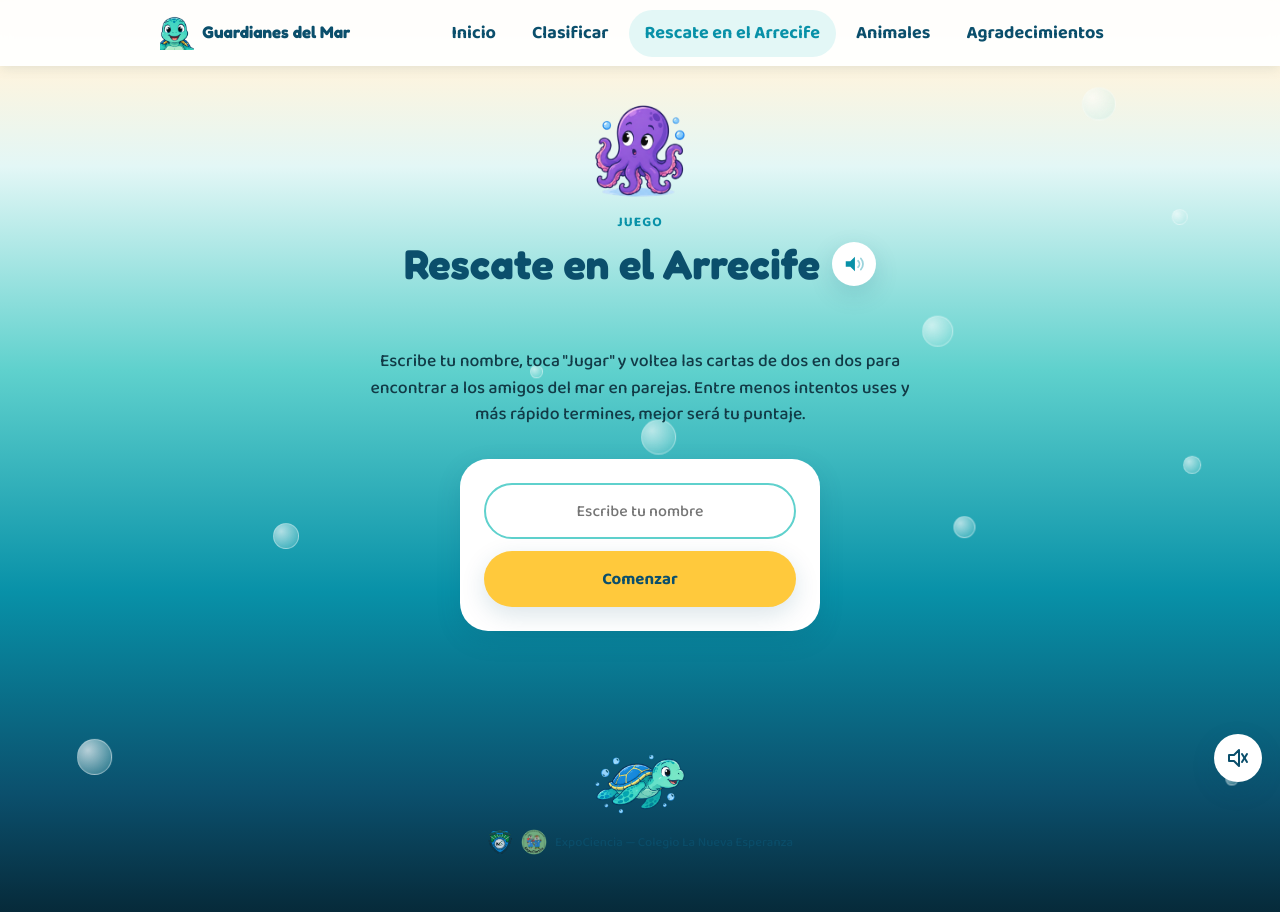
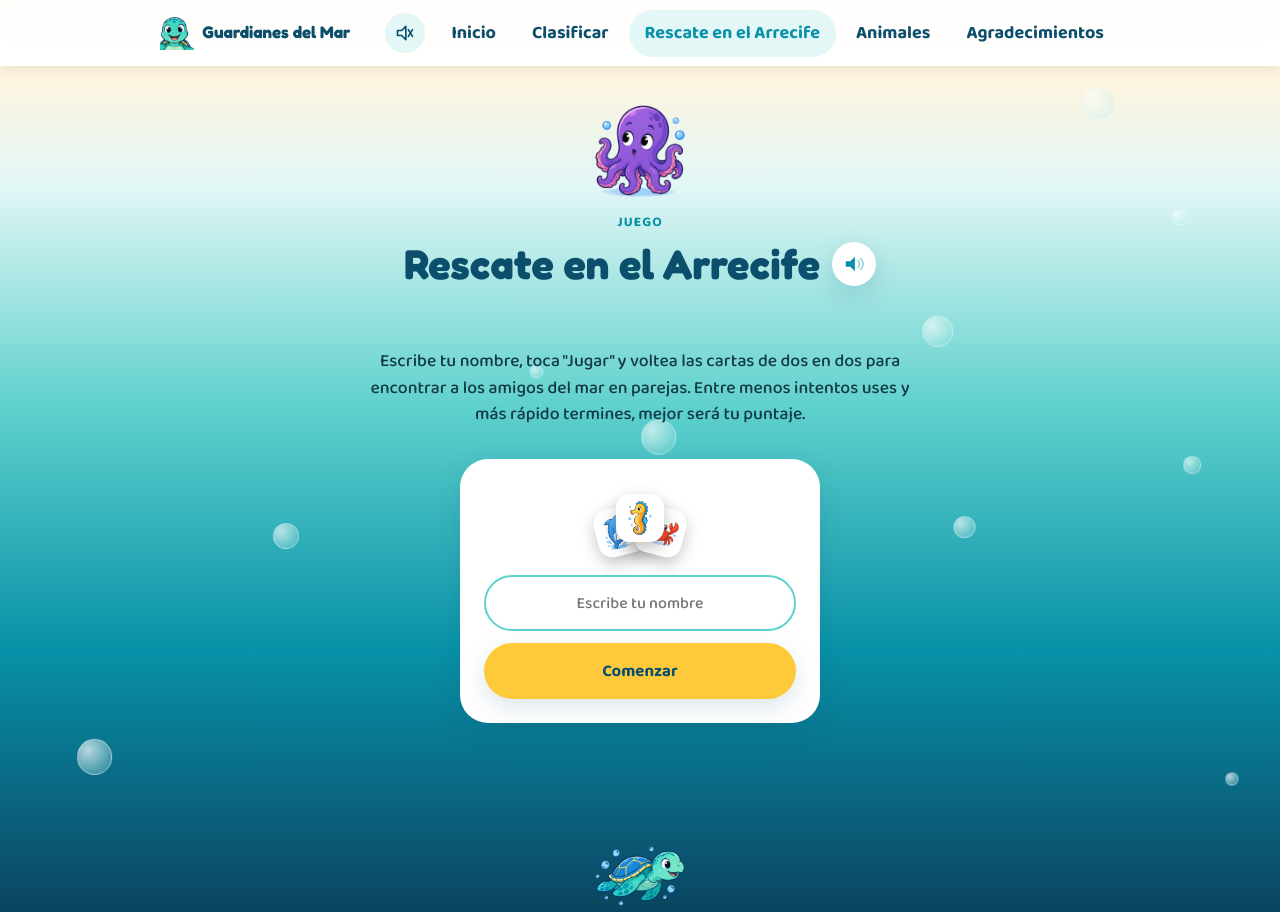
Before and after one commit to ErrorDubal23/guardianes-del-mar, a plain HTML site: page vuela.html in a window 1280 px wide. Shown: the top 912 px of the page. Drawn offline with Linux system fonts and the light colour scheme.

Commit message:
Rediseño UI/UX móvil: navbar integra el botón de sonido, animaciones de aparición al hacer scroll y tarjeta de registro del Arrecife más rica
- Se elimina el botón flotante de sonido (chocaba con el footer al final de cada página) y se integra como ícono dentro de la barra de navegación en las 6 páginas.
- Nuevo sistema reutilizable de animaciones de entrada (IntersectionObserver) en common.js, aplicado a encabezados, tarjetas y cuadrículas de todo el sitio para una sensación más dinámica.
- La tarjeta de registro de Rescate en el Arrecife ahora muestra una vista previa en abanico de los animales del juego.
- Feedback táctil y calidez visual consistentes en guia-preview y adopta-teaser (gradiente sutil, flecha de acción).

```diff
--- a/css/style.css
+++ b/css/style.css
@@ -142,6 +142,24 @@ section {
   font-size: 1.1rem;
 }
 
+/* ===== Animaciones de entrada al hacer scroll ===== */
+.reveal {
+  opacity: 0;
+  transform: translateY(28px);
+  transition: opacity 0.6s ease, transform 0.6s ease;
+}
+.reveal.visible {
+  opacity: 1;
+  transform: translateY(0);
+}
+@media (prefers-reduced-motion: reduce) {
+  .reveal {
+    opacity: 1;
+    transform: none;
+    transition: none;
+  }
+}
+
 /* ===== Iconos SVG (reemplazan emojis) ===== */
 .icono {
   display: inline-block;
@@ -181,23 +199,23 @@ section {
 }
 .btn-block { width: 100%; }
 
-/* ===== Sonido flotante ===== */
+/* ===== Sonido (integrado en la barra de navegación) ===== */
 .sound-toggle {
-  position: fixed;
-  bottom: 18px;
-  right: 18px;
-  z-index: 110;
-  width: 48px;
-  height: 48px;
+  position: relative;
+  flex-shrink: 0;
+  width: 40px;
+  height: 40px;
   border-radius: 50%;
   border: none;
-  background: white;
-  box-shadow: var(--shadow-soft);
-  display: flex;
-  align-items: center;
-  justify-content: center;
-  color: var(--ocean-deep);
-}
+  background: var(--ocean-pale);
+  display: flex;
+  align-items: center;
+  justify-content: center;
+  color: var(--ocean-deep);
+  transition: transform 0.15s ease, background 0.15s ease;
+}
+.sound-toggle:active { transform: scale(0.9); }
+.sound-toggle:not(.silenciado) { background: var(--ocean-light); color: white; }
 .sound-toggle .linea-muda { display: none; }
 .sound-toggle.silenciado .onda1,
 .sound-toggle.silenciado .onda2 { display: none; }
@@ -219,18 +237,25 @@ section {
   height: var(--nav-height);
   display: flex;
   align-items: center;
-  justify-content: space-between;
+  gap: 10px;
 }
 .marca {
   display: flex;
   align-items: center;
   gap: 8px;
+  margin-right: auto;
   font-family: var(--font-heading);
   font-weight: 700;
   color: var(--ocean-deep);
   font-size: 1.05rem;
 }
 .marca img { width: 34px; height: 34px; }
+
+.topnav-acciones {
+  display: flex;
+  align-items: center;
+  gap: 8px;
+}
 
 .menu-toggle {
   display: flex;
@@ -1038,7 +1063,9 @@ section {
   text-align: center;
   position: relative;
   overflow: hidden;
-}
+  transition: transform 0.15s ease;
+}
+.guia-preview:active { transform: scale(0.98); }
 .guia-preview::before {
   content: '';
   position: absolute;
@@ -1072,15 +1099,21 @@ section {
   gap: 18px;
   max-width: 560px;
   margin: 0 auto;
-  background: white;
+  background: linear-gradient(160deg, #ffffff 0%, var(--ocean-pale) 160%);
   border-radius: var(--radius-lg);
   box-shadow: var(--shadow-soft);
   padding: 18px 22px;
-}
+  transition: transform 0.15s ease;
+}
+.adopta-teaser:active { transform: scale(0.98); }
 .adopta-teaser img { width: 70px; flex-shrink: 0; }
 .adopta-teaser .texto { flex: 1; }
 .adopta-teaser h3 { margin: 0 0 4px; color: var(--ocean-deep); font-size: 1.1rem; }
 .adopta-teaser p { margin: 0; font-size: 0.9rem; color: #4a6b74; }
+.adopta-teaser-flecha {
+  flex-shrink: 0;
+  color: var(--ocean);
+}
 .adopta-teaser-progreso {
   display: inline-block;
   margin-top: 8px;
@@ -1182,6 +1215,8 @@ section {
 .juego-card:active .baraja-mini .carta-1 { transform: rotate(-20deg) translate(-28px, 0); }
 .juego-card:hover .baraja-mini .carta-3,
 .juego-card:active .baraja-mini .carta-3 { transform: rotate(20deg) translate(28px, 0); }
+.carta-baraja img { width: 100%; height: 100%; object-fit: contain; }
+.vuela-registro .baraja-mini { margin-bottom: 14px; }
 
 /* Símbolo directo sobre el cuerpo de la caneca dentro del juego (sin insignia propia) */
 .caneca-icono { width: 46px; height: 46px; display: flex; align-items: center; justify-content: center; }
--- a/js/common.js
+++ b/js/common.js
@@ -5,6 +5,7 @@ document.addEventListener('DOMContentLoaded', () => {
   initSonido();
   initBurbujas();
   initEscuchar();
+  initRevelado();
 });
 
 /* ---------- Menú de navegación ---------- */
@@ -167,6 +168,43 @@ function lanzarConfeti() {
   }
 }
 
+/* ---------- Animaciones de entrada al hacer scroll ---------- */
+function initRevelado() {
+  if (!('IntersectionObserver' in window)) return;
+
+  const SELECTOR_INDIVIDUAL = [
+    '.hero-texto', '.hero-imagen', 'header.page-header',
+    '.cuento-card', '.cancion-viva', '.video-feature', '.guia-preview',
+    '.adopta-teaser', '.agradecimientos-texto', '.vuela-registro',
+  ].join(',');
+
+  document.querySelectorAll(SELECTOR_INDIVIDUAL).forEach((el) => {
+    el.classList.add('reveal');
+  });
+
+  const SELECTOR_GRUPOS = '.juegos-grid, .animales-grid, .equipo-grid, .guia-tarjetas';
+  document.querySelectorAll(SELECTOR_GRUPOS).forEach((grupo) => {
+    Array.from(grupo.children).forEach((hijo, i) => {
+      hijo.classList.add('reveal');
+      hijo.style.transitionDelay = Math.min(i * 0.08, 0.4) + 's';
+    });
+  });
+
+  const elementos = document.querySelectorAll('.reveal');
+  if (!elementos.length) return;
+
+  const observador = new IntersectionObserver((entradas) => {
+    entradas.forEach((entrada) => {
+      if (entrada.isIntersecting) {
+        entrada.target.classList.add('visible');
+        observador.unobserve(entrada.target);
+      }
+    });
+  }, { threshold: 0.12, rootMargin: '0px 0px -30px 0px' });
+
+  elementos.forEach((el) => observador.observe(el));
+}
+
 /* ---------- Identificador de dispositivo ---------- */
 function obtenerDeviceId() {
   let id = localStorage.getItem('gm_device_id');
--- a/vuela.html
+++ b/vuela.html
@@ -20,9 +20,20 @@
       <img src="imagenes/logo.png" alt="">
       Guardianes del Mar
     </a>
-    <button class="menu-toggle" id="menuToggle" aria-label="Abrir menú" aria-expanded="false">
-      <span></span><span></span><span></span>
-    </button>
+    <div class="topnav-acciones">
+      <button class="sound-toggle silenciado" id="soundToggle" aria-label="Activar sonido" aria-pressed="false">
+        <svg class="icono" viewBox="0 0 24 24" width="20" height="20" fill="none" stroke="currentColor" stroke-width="2" stroke-linecap="round" stroke-linejoin="round">
+          <polygon points="3 9 3 15 8 15 13 20 13 4 8 9 3 9"></polygon>
+          <path class="onda1" d="M16 8a5 5 0 0 1 0 8"></path>
+          <path class="onda2" d="M19 5a9 9 0 0 1 0 14"></path>
+          <line class="linea-muda" x1="16" y1="8" x2="21" y2="16"></line>
+          <line class="linea-muda" x1="21" y1="8" x2="16" y2="16"></line>
+        </svg>
+      </button>
+      <button class="menu-toggle" id="menuToggle" aria-label="Abrir menú" aria-expanded="false">
+        <span></span><span></span><span></span>
+      </button>
+    </div>
     <ul class="topnav-links" id="topnavLinks">
       <li><a href="index.html">Inicio</a></li>
       <li><a href="clasificar.html">Clasificar</a></li>
@@ -33,15 +44,6 @@
   </div>
 </nav>
 
-<button class="sound-toggle silenciado" id="soundToggle" aria-label="Activar sonido" aria-pressed="false">
-  <svg class="icono" viewBox="0 0 24 24" width="24" height="24" fill="none" stroke="currentColor" stroke-width="2" stroke-linecap="round" stroke-linejoin="round">
-    <polygon points="3 9 3 15 8 15 13 20 13 4 8 9 3 9"></polygon>
-    <path class="onda1" d="M16 8a5 5 0 0 1 0 8"></path>
-    <path class="onda2" d="M19 5a9 9 0 0 1 0 14"></path>
-    <line class="linea-muda" x1="16" y1="8" x2="21" y2="16"></line>
-    <line class="linea-muda" x1="21" y1="8" x2="16" y2="16"></line>
-  </svg>
-</button>
 <audio id="ambienteAudio" src="audio/ambiente-mar.mp3" loop preload="none"></audio>
 
 <header class="page-header">
@@ -64,6 +66,11 @@
     <p class="lead" id="textoArrecife">Escribe tu nombre, toca "Jugar" y voltea las cartas de dos en dos para encontrar a los amigos del mar en parejas. Entre menos intentos uses y más rápido termines, mejor será tu puntaje.</p>
 
     <div class="vuela-registro" id="vuelaRegistro">
+      <div class="baraja-canecas baraja-mini" aria-hidden="true">
+        <span class="carta-baraja carta-1"><img src="imagenes/delfin.png" alt=""></span>
+        <span class="carta-baraja carta-2"><img src="imagenes/caballito.png" alt=""></span>
+        <span class="carta-baraja carta-3"><img src="imagenes/cangrejo.png" alt=""></span>
+      </div>
       <form id="formRegistro">
         <input type="text" id="nombreJugador" placeholder="Escribe tu nombre" maxlength="24" required>
         <button type="submit" class="btn btn-primary btn-block">Comenzar</button>
```
Also changed, not shown: agradecimientos.html (+14 -12 lines), animales.html (+14 -12 lines), clasificar.html (+14 -12 lines), index.html (+15 -12 lines), proximamente.html (+14 -12 lines).
